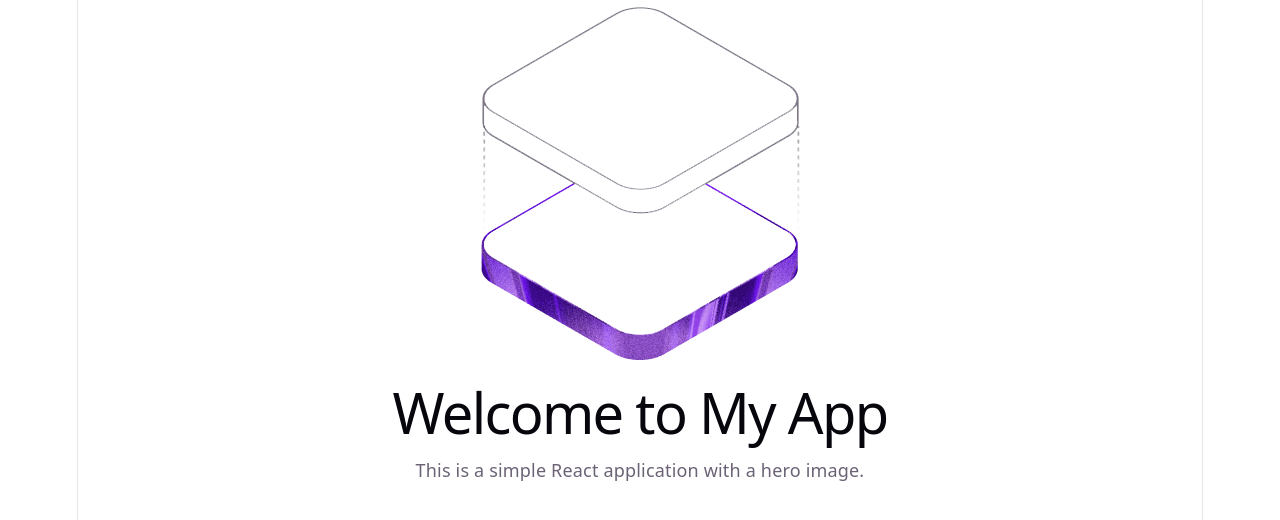
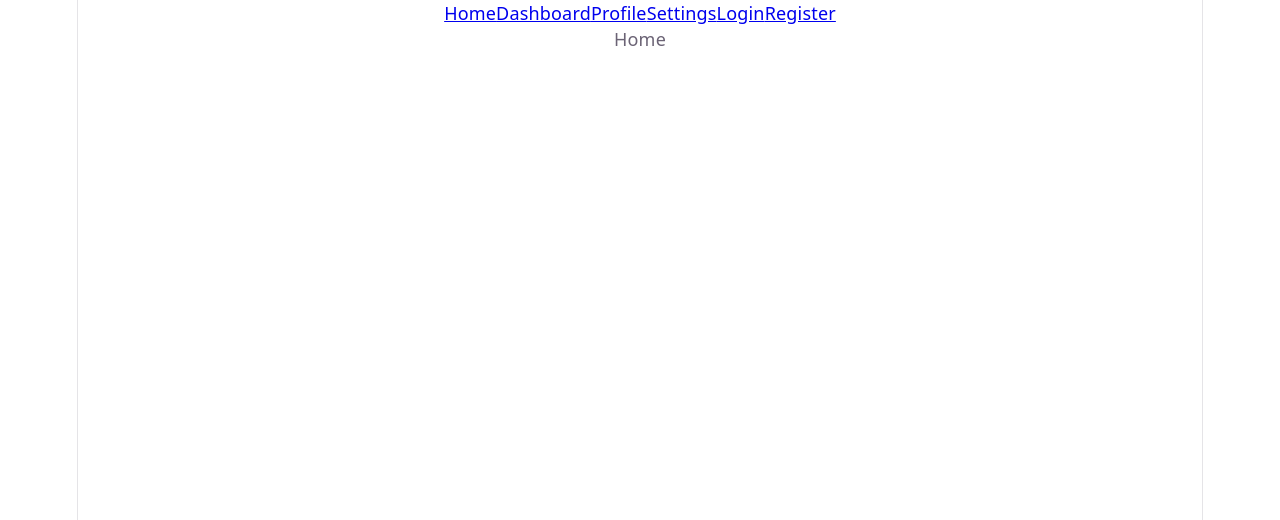
Before and after one commit to CertixCollab/task-manager-kusal, a React (Vite) app: page / in a window 1280 px wide. Shown: the top 520 px of the page. Built offline with nearby package versions, Linux system fonts and the light colour scheme.

Commit message:
refactor: restructure App component to use React Router for navigation

```diff
--- a/src/App.jsx
+++ b/src/App.jsx
@@ -1,16 +1,27 @@
-import heroImg from './assets/hero.png'
 import './App.css'
+import { BrowserRouter, Link, Route, Routes } from 'react-router-dom'
 
 function App() {
 
   return (
-  <div className="App">
-    <div className="card">
-      <img src={heroImg} alt="Hero" className="hero-image" />
-      <h1>Welcome to My App</h1>
-      <p>This is a simple React application with a hero image.</p>
-    </div>
-  </div>
+  <BrowserRouter>
+  <nav>
+    <Link to="/">Home</Link>
+    <Link to="Dashboard">Dashboard</Link>
+    <Link to="Profile">Profile</Link>
+    <Link to="Settings">Settings</Link>
+    <Link to="Login">Login</Link>
+    <Link to="Register">Register</Link>
+  </nav>
+  <Routes>
+    <Route path="/" element={<div>Home</div>} />
+    <Route path="/Dashboard" element={<div>Dashboard</div>} />
+    <Route path="/Profile" element={<div>Profile</div>} />
+    <Route path="/Settings" element={<div>Settings</div>} />
+    <Route path="/Login" element={<div>Login</div>} />
+    <Route path="/Register" element={<div>Register</div>} />
+  </Routes>
+  </BrowserRouter>
 )
 }
 
```
